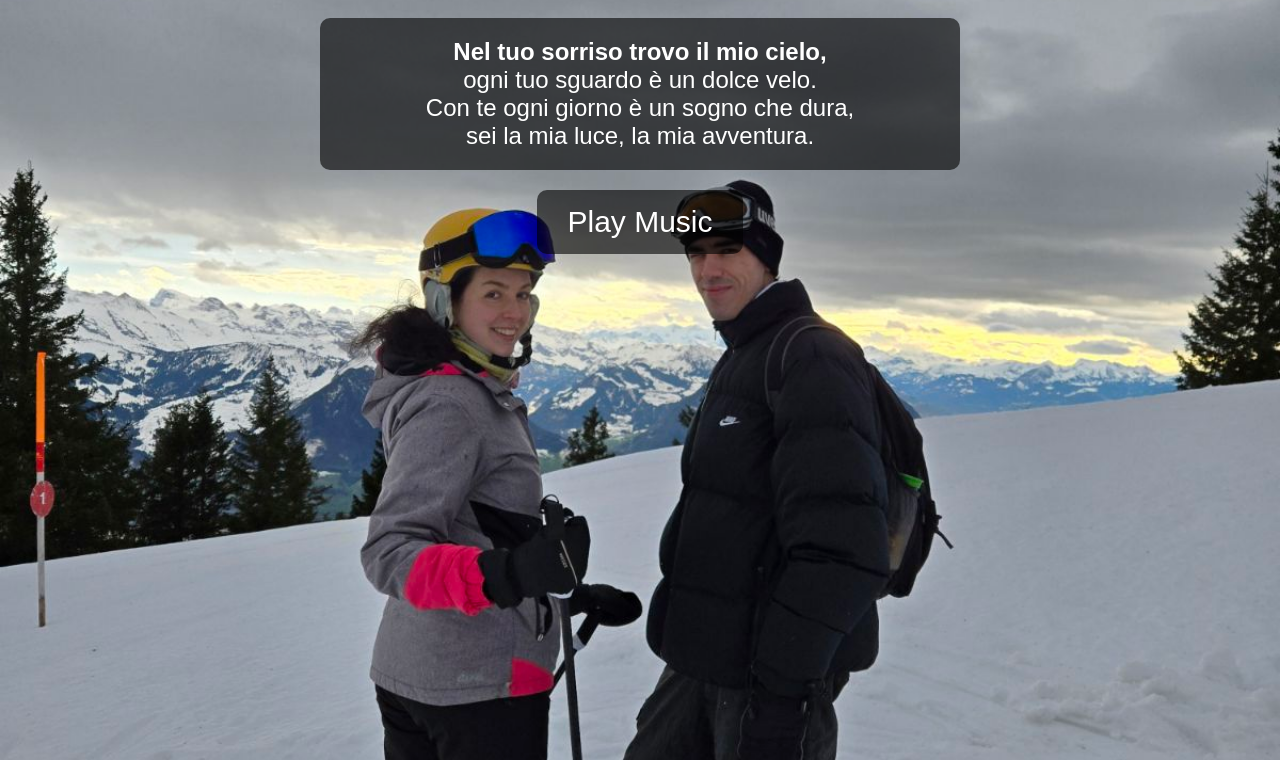
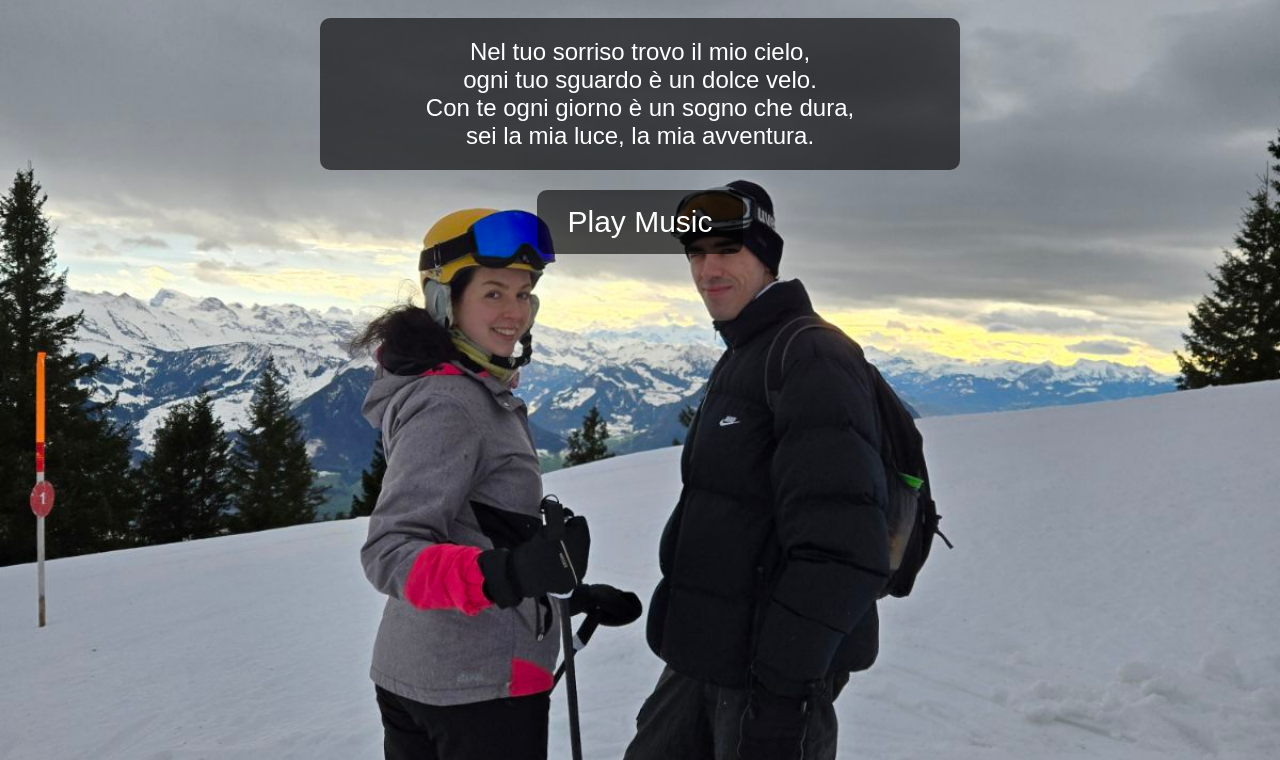
Before and after one commit to submerse/blog, a plain HTML site: page index.html in a window 1280 px wide. Shown: the part 40-800 px from the top of the page. Drawn offline with Linux system fonts and the light colour scheme.

Commit message:
Update index.html

```diff
--- a/index.html
+++ b/index.html
@@ -52,7 +52,7 @@
 </head>
 <body>
     <!-- Poem Content -->
-    <p><strong>Nel tuo sorriso trovo il mio cielo,</strong><br>
+    <p>Nel tuo sorriso trovo il mio cielo,<br>
     ogni tuo sguardo è un dolce velo.<br>
     Con te ogni giorno è un sogno che dura,<br>
     sei la mia luce, la mia avventura.</p>
```
